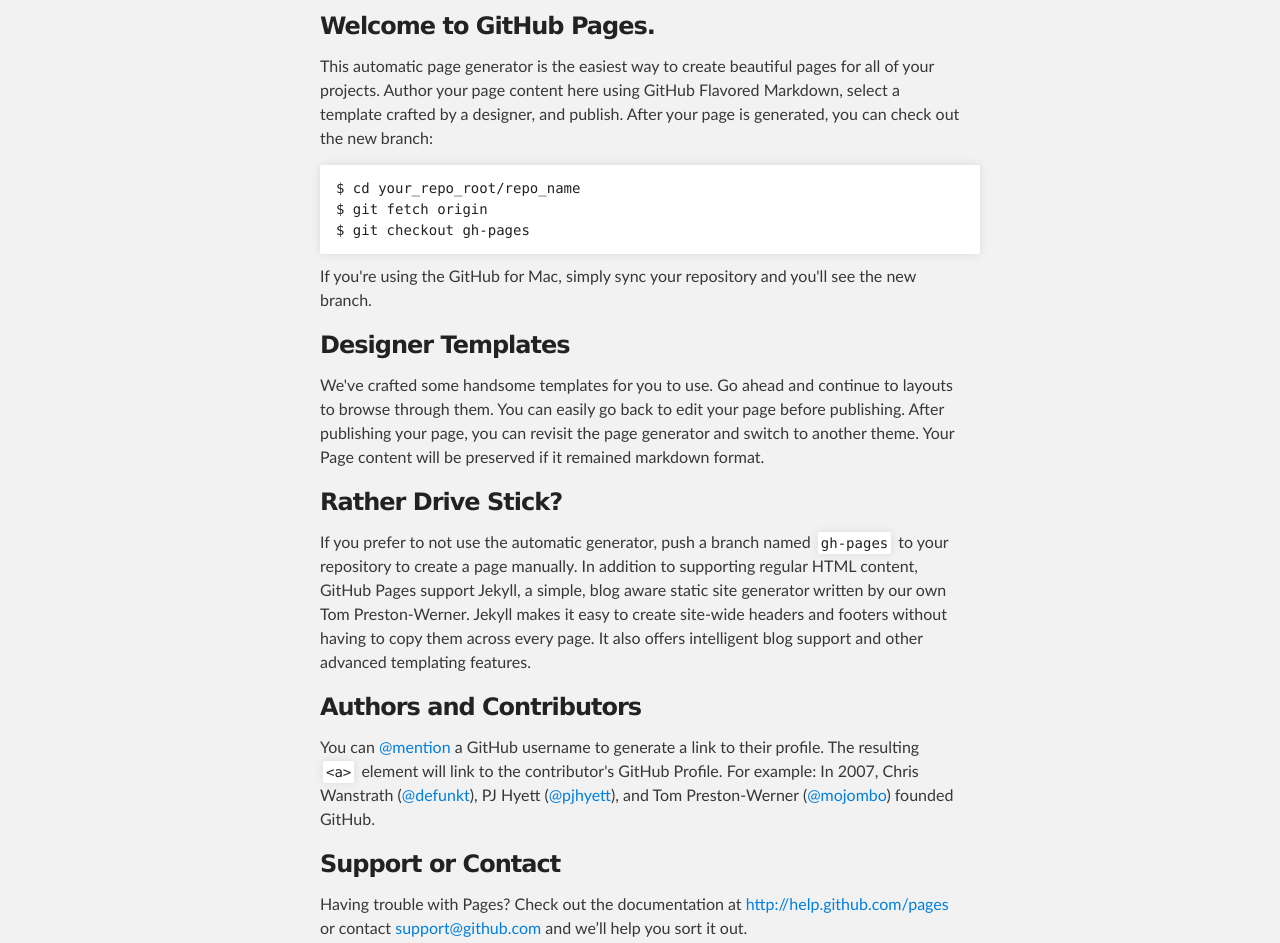
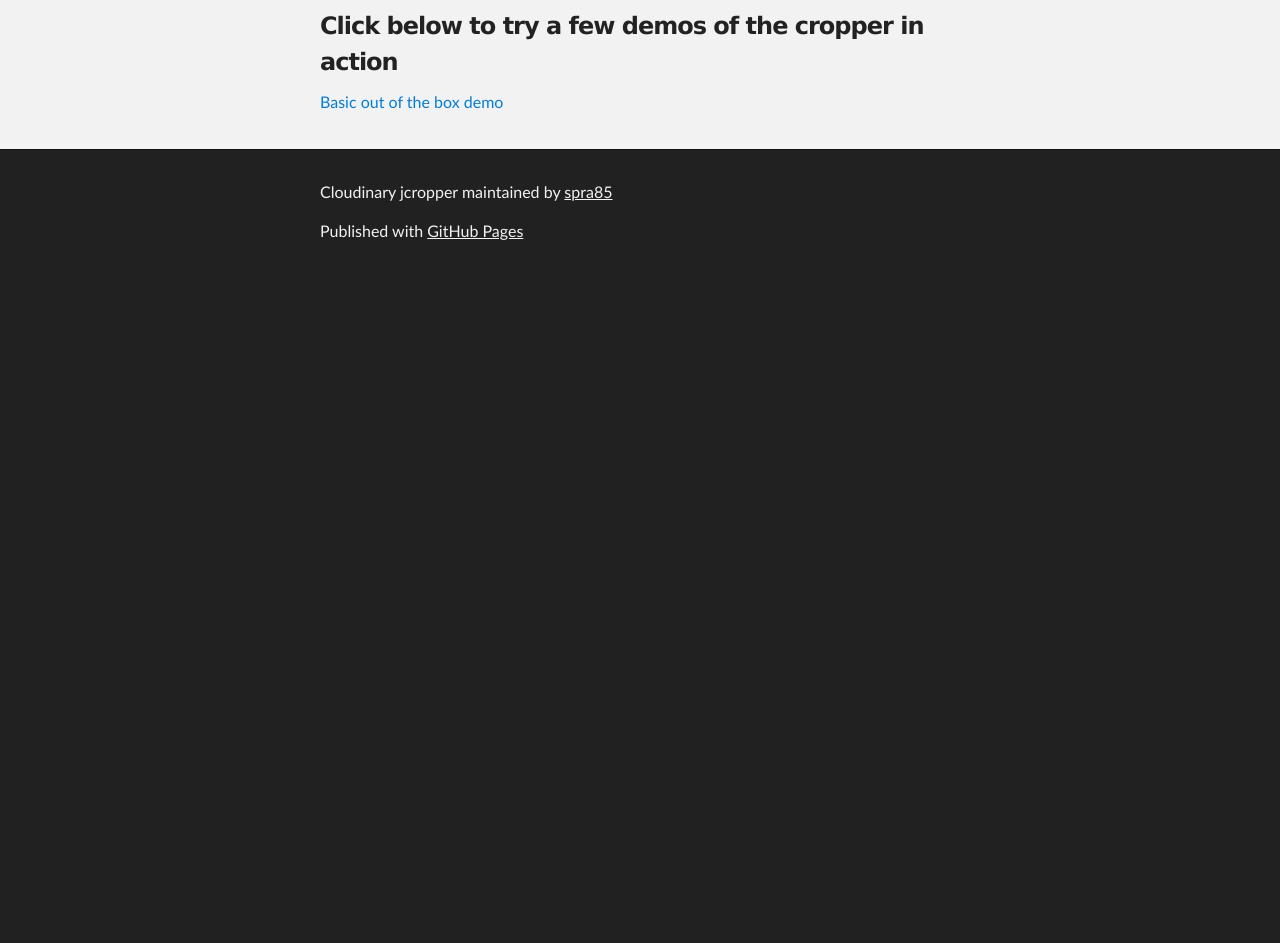
Before and after one commit to spra85/cloudinary_jcropper, a website: page index.html in a window 1280 px wide. Shown: the part 288-1231 px from the top of the page. After the commit the page ends 800 px from the top, so only its background shows below. Drawn offline with Linux system fonts and the light colour scheme.

Commit message:
cleaned up the demo page a little bit to match the generated GH pages template

```diff
--- a/examples/css/demo.css
+++ b/examples/css/demo.css
@@ -1,5 +1,9 @@
 #cloudinary-image-url {
   width: 75%;
+}
+
+#main_content {
+  max-width: 100%;
 }
 
 .cloudinary-metadata input {
@@ -16,17 +20,19 @@
   width: 100%;
 }
 
-.crop-canvas {
-  float: left;
-}
-
 .crop-selections {
   float: left;
+  color: #f2f2f2;
 }
 
 .crop-selections p {
   padding: 7px;
 }
+
+.crop-selections p.instructions {
+  padding: 25px 0;
+}
+
 
 .crop-selections .save-crop {
   float: left;
--- a/examples/js/demo.js
+++ b/examples/js/demo.js
@@ -18,7 +18,6 @@
 }
 
 function updateHighlightedCrops() {
-  debugger
   var cropInfo = JSON.parse(PhotoCropper.cropInput.val());
   var str = JSON.stringify(cropInfo, undefined, 4);
   $('#demo-crop-info').html(syntaxHighlight(str));
--- a/index.html
+++ b/index.html
@@ -32,36 +32,10 @@
     <div id="main_content_wrap" class="outer">
       <section id="main_content" class="inner">
         <h3>
-<a name="welcome-to-github-pages" class="anchor" href="#welcome-to-github-pages"><span class="octicon octicon-link"></span></a>Welcome to GitHub Pages.</h3>
-
-<p>This automatic page generator is the easiest way to create beautiful pages for all of your projects. Author your page content here using GitHub Flavored Markdown, select a template crafted by a designer, and publish. After your page is generated, you can check out the new branch:</p>
-
-<pre><code>$ cd your_repo_root/repo_name
-$ git fetch origin
-$ git checkout gh-pages
-</code></pre>
-
-<p>If you're using the GitHub for Mac, simply sync your repository and you'll see the new branch.</p>
-
-<h3>
-<a name="designer-templates" class="anchor" href="#designer-templates"><span class="octicon octicon-link"></span></a>Designer Templates</h3>
-
-<p>We've crafted some handsome templates for you to use. Go ahead and continue to layouts to browse through them. You can easily go back to edit your page before publishing. After publishing your page, you can revisit the page generator and switch to another theme. Your Page content will be preserved if it remained markdown format.</p>
-
-<h3>
-<a name="rather-drive-stick" class="anchor" href="#rather-drive-stick"><span class="octicon octicon-link"></span></a>Rather Drive Stick?</h3>
-
-<p>If you prefer to not use the automatic generator, push a branch named <code>gh-pages</code> to your repository to create a page manually. In addition to supporting regular HTML content, GitHub Pages support Jekyll, a simple, blog aware static site generator written by our own Tom Preston-Werner. Jekyll makes it easy to create site-wide headers and footers without having to copy them across every page. It also offers intelligent blog support and other advanced templating features.</p>
-
-<h3>
-<a name="authors-and-contributors" class="anchor" href="#authors-and-contributors"><span class="octicon octicon-link"></span></a>Authors and Contributors</h3>
-
-<p>You can <a href="https://github.com/blog/821" class="user-mention">@mention</a> a GitHub username to generate a link to their profile. The resulting <code>&lt;a&gt;</code> element will link to the contributor's GitHub Profile. For example: In 2007, Chris Wanstrath (<a href="https://github.com/defunkt" class="user-mention">@defunkt</a>), PJ Hyett (<a href="https://github.com/pjhyett" class="user-mention">@pjhyett</a>), and Tom Preston-Werner (<a href="https://github.com/mojombo" class="user-mention">@mojombo</a>) founded GitHub.</p>
-
-<h3>
-<a name="support-or-contact" class="anchor" href="#support-or-contact"><span class="octicon octicon-link"></span></a>Support or Contact</h3>
-
-<p>Having trouble with Pages? Check out the documentation at <a href="http://help.github.com/pages">http://help.github.com/pages</a> or contact <a href="mailto:support@github.com">support@github.com</a> and we’ll help you sort it out.</p>
+<a name="welcome-to-github-pages" class="anchor" href="#welcome-to-github-pages"><span class="octicon octicon-link"></span></a>Click below to try a few demos of the cropper in action</h3>
+        <p>
+        <a href="examples/demo1.html">Basic out of the box demo</a>
+        </p>
       </section>
     </div>
 
@@ -73,7 +47,5 @@
       </footer>
     </div>
 
-
-
   </body>
 </html>
```
Also changed, not shown: examples/demo1.html (+27 -1 lines).
